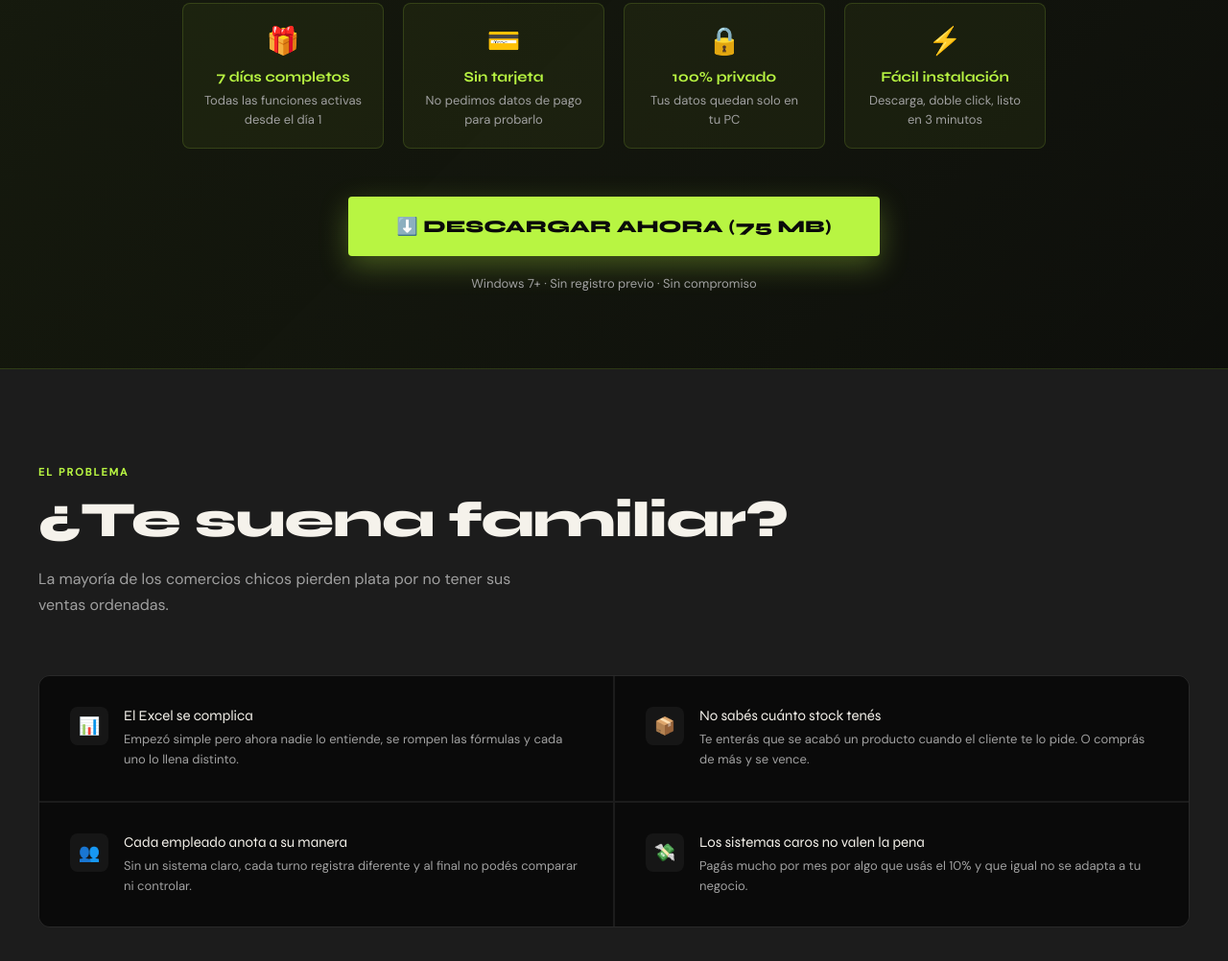
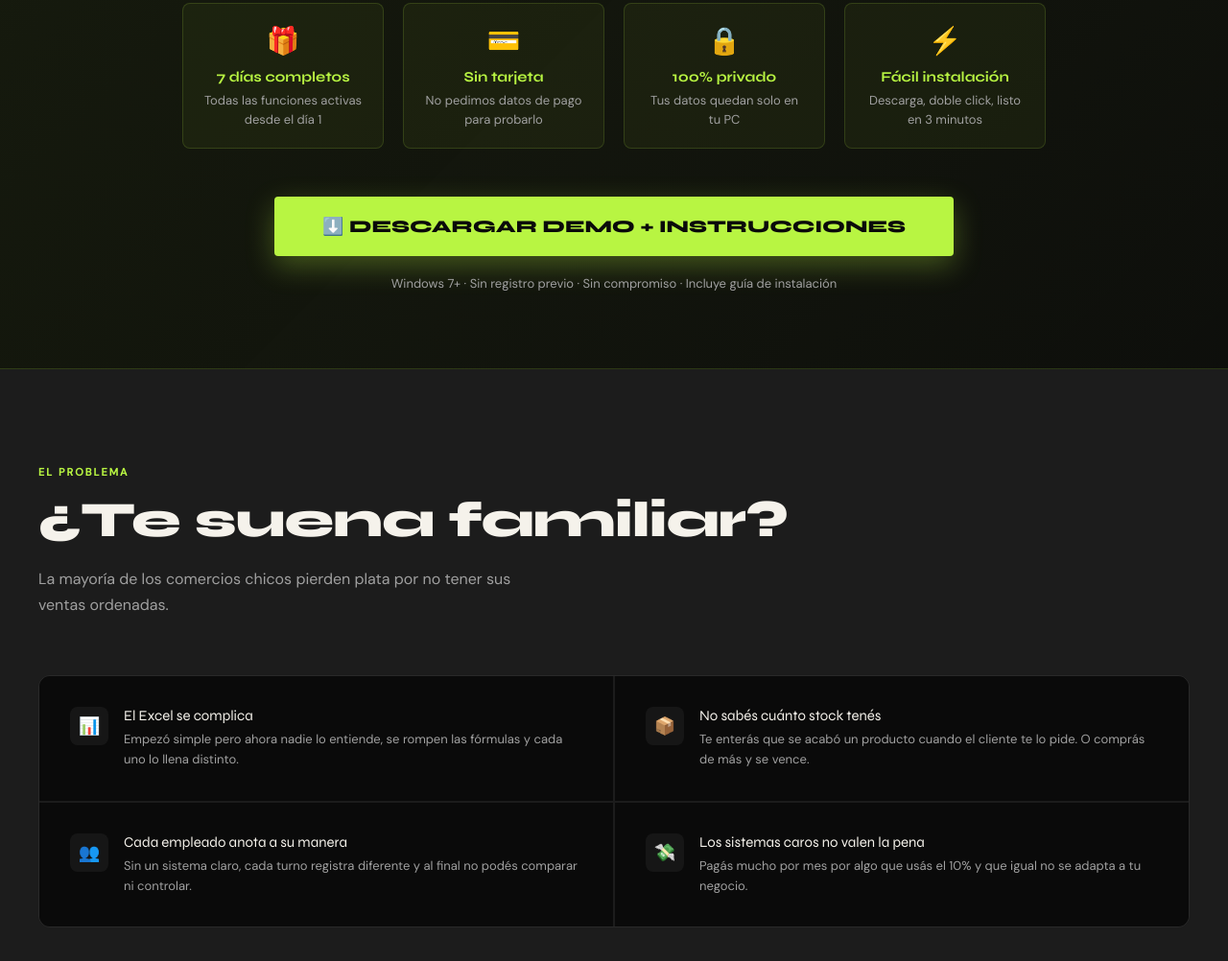
Before and after one commit to germangd/GestionYa, a plain HTML site: page index.html in a window 1280 px wide. Shown: the part 1284-2286 px from the top of the page at 96% size. Drawn offline with Linux system fonts and the light colour scheme.

Commit message:
Add files via upload

```diff
--- a/index.html
+++ b/index.html
@@ -753,12 +753,12 @@ footer {
       </div>
     </div>
 
-    <a href="https://drive.google.com/file/d/1SDguErAIov8upD7fZmSwOJAEyXDjdact/view?usp=drive_link" target="_blank" class="demo-download-btn">
-      ⬇️ DESCARGAR AHORA (75 MB)
+    <a href="https://drive.google.com/drive/folders/10hn2uAfc--V8GHQagWIHLVufnDN9eEYe?usp=sharing" target="_blank" rel="noopener" class="demo-download-btn">
+      ⬇️ DESCARGAR DEMO + INSTRUCCIONES
     </a>
 
     <div class="demo-small">
-      Windows 7+ · Sin registro previo · Sin compromiso
+      Windows 7+ · Sin registro previo · Sin compromiso · Incluye guía de instalación
     </div>
   </div>
 </section>
@@ -1101,7 +1101,7 @@ footer {
   <h2>¿Arrancamos?</h2>
   <p>Probá la DEMO gratis 7 días. Si te gusta, elegimos juntos el plan que mejor se adapte a tu negocio.</p>
   <div style="position: relative; z-index: 2; display: flex; flex-direction: column; align-items: center; gap: 16px;">
-    <a href="https://drive.google.com/file/d/1SDguErAIov8upD7fZmSwOJAEyXDjdact/view?usp=drive_link" class="btn-primary-lg" target="_blank" rel="noopener">
+    <a href="https://drive.google.com/drive/folders/10hn2uAfc--V8GHQagWIHLVufnDN9eEYe?usp=sharing" class="btn-primary-lg" target="_blank" rel="noopener">
       ⬇️ Descargar DEMO gratis →
     </a>
     <a href="https://wa.me/5491139292488?text=Hola%2C%20quiero%20info%20sobre%20GestionYa" class="btn-secondary-lg" target="_blank" rel="noopener">
```
